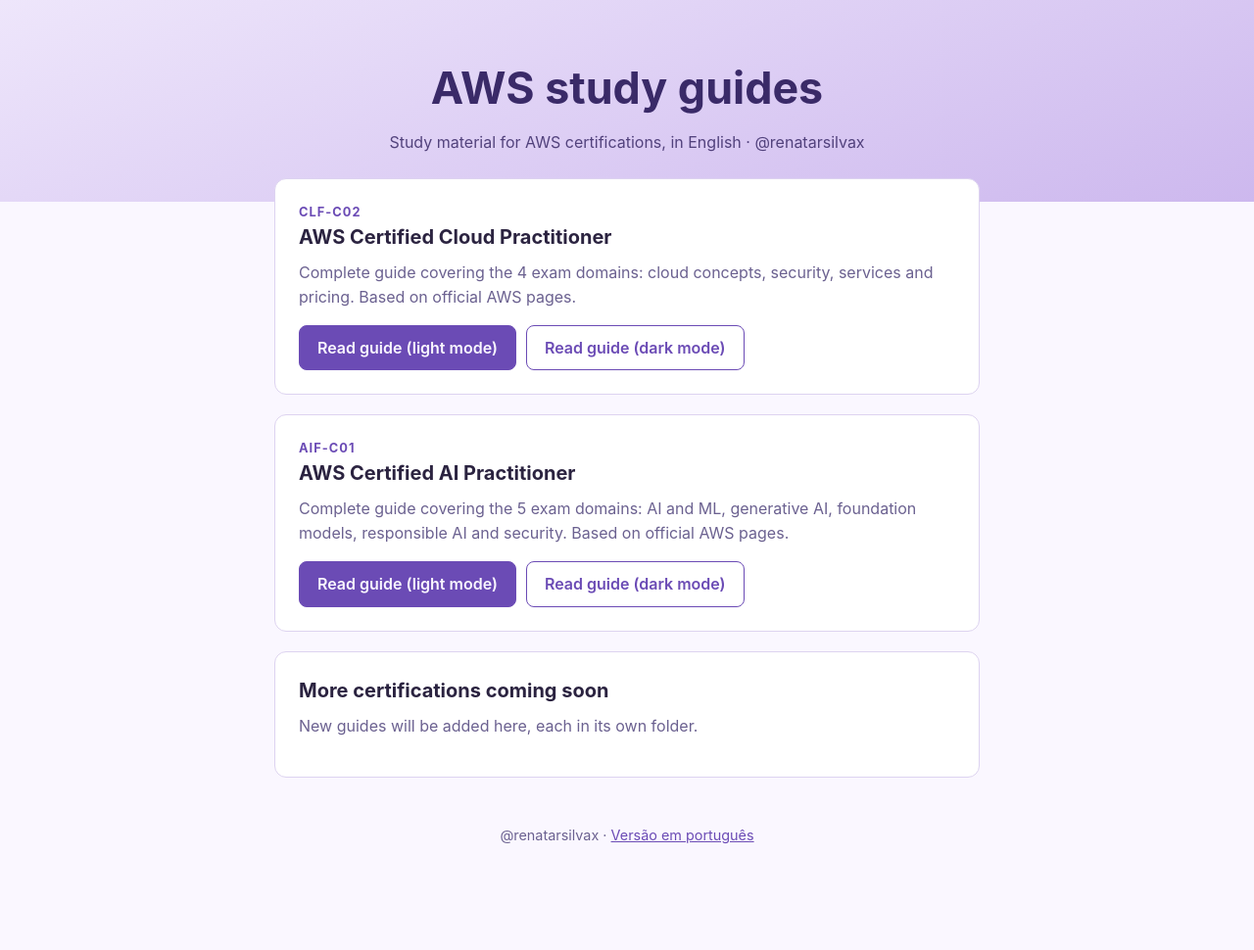
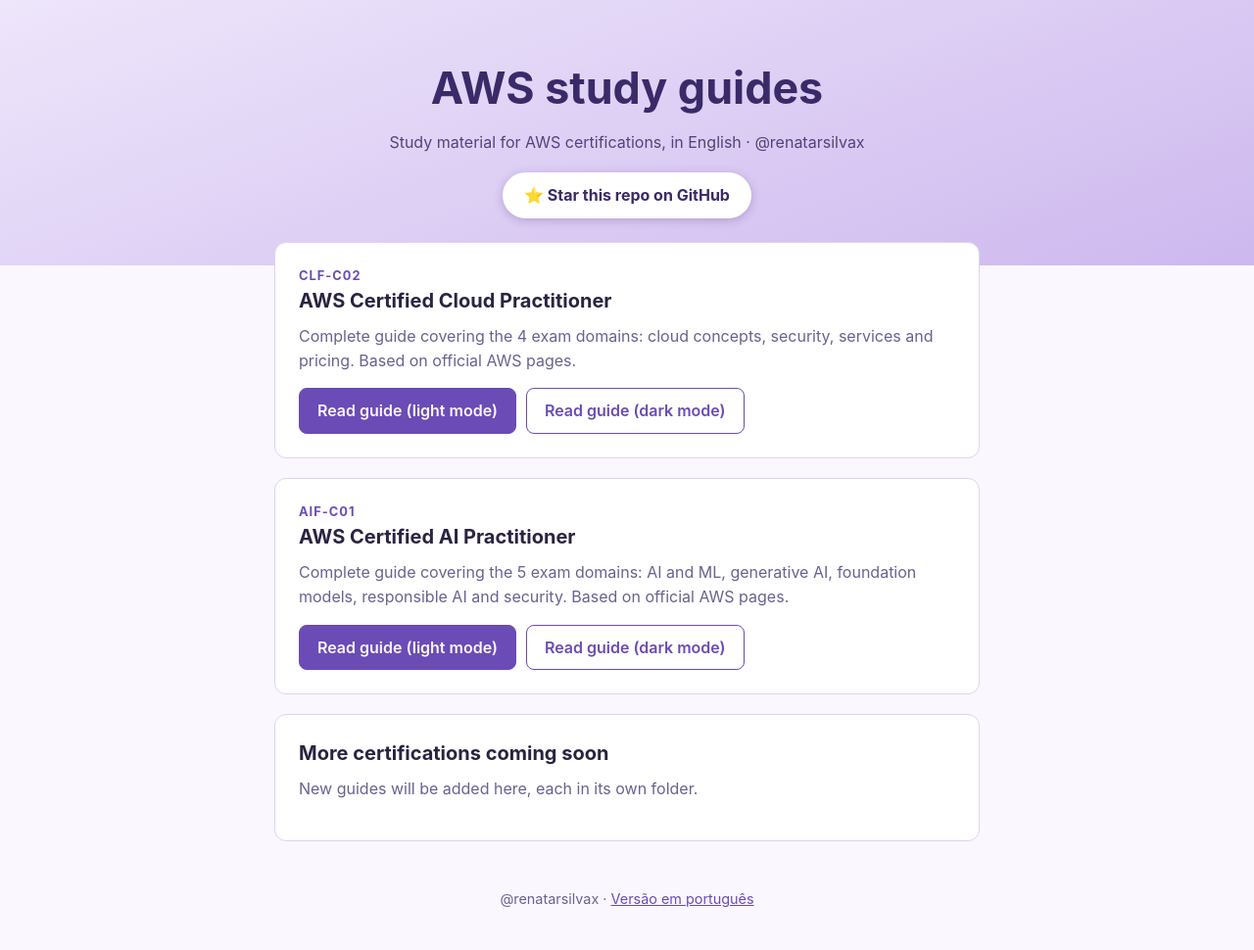
Before and after one commit to renatarsilva/aws-study-guides, a plain HTML site: page index.html in a window 1280 px wide. Shown: the whole page at 98% size. Before the commit the page ends 905 px from the top, so only its background shows below. Drawn offline with Linux system fonts and the light colour scheme.

Commit message:
Add GitHub star button to landing page

```diff
--- a/index.html
+++ b/index.html
@@ -14,9 +14,10 @@ main{max-width:760px;margin:-24px auto 48px;padding:0 20px}
 .btns{display:flex;flex-wrap:wrap;gap:10px}
 a.btn{display:inline-block;padding:10px 18px;border-radius:8px;text-decoration:none;font-weight:600;border:1px solid var(--accent);color:var(--accent)}
 a.btn.primary{background:var(--accent);color:var(--bg)}a.btn:hover{opacity:.85}
+a.star{display:inline-block;margin-top:18px;padding:11px 22px;border-radius:999px;background:#fff;color:#3a2a68;font-weight:700;text-decoration:none;box-shadow:0 2px 10px rgba(60,40,110,.25)}a.star:hover{transform:translateY(-1px)}@media (prefers-color-scheme:dark){a.star{background:#b79cf0;color:#15101f}}
 footer{text-align:center;color:var(--muted);font-size:.9rem;padding-bottom:40px}footer a{color:var(--accent)}
 </style></head><body>
-<header><h1>AWS study guides</h1><p>Study material for AWS certifications, in English · @renatarsilvax</p></header>
+<header><h1>AWS study guides</h1><p>Study material for AWS certifications, in English · @renatarsilvax</p><a class="star" href="https://github.com/renatarsilva/aws-study-guides" target="_blank" rel="noopener" title="Found this useful? A star helps others discover it.">⭐ Star this repo on GitHub</a></header>
 <main><div class="card"><div class="tag">CLF-C02</div><h2>AWS Certified Cloud Practitioner</h2>
 <p>Complete guide covering the 4 exam domains: cloud concepts, security, services and pricing. Based on official AWS pages.</p><div class="btns"><a class="btn primary" href="aws-clf-c02-guide/AWS-CLF-C02-Study-Guide-Light.pdf">Read guide (light mode)</a><a class="btn" href="aws-clf-c02-guide/AWS-CLF-C02-Study-Guide-Dark.pdf">Read guide (dark mode)</a></div></div>
 <div class="card"><div class="tag">AIF-C01</div><h2>AWS Certified AI Practitioner</h2>
```
